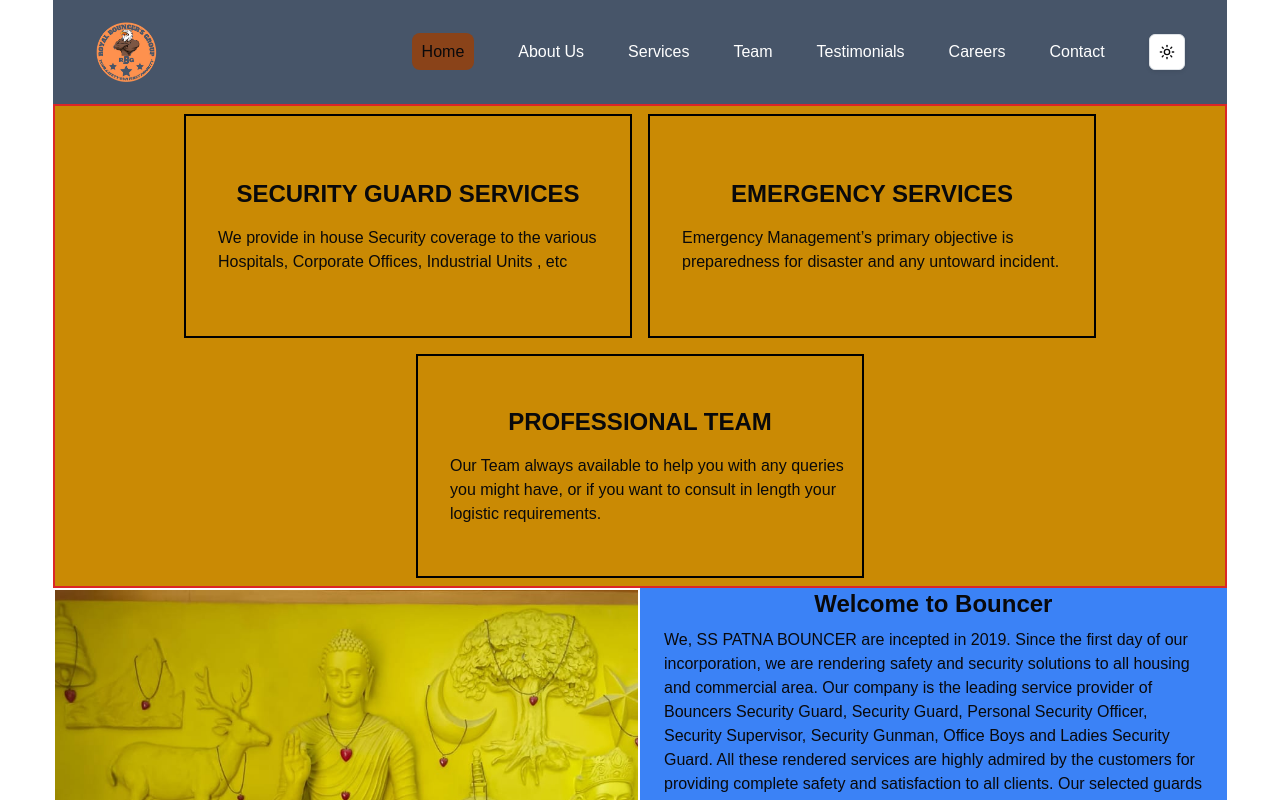
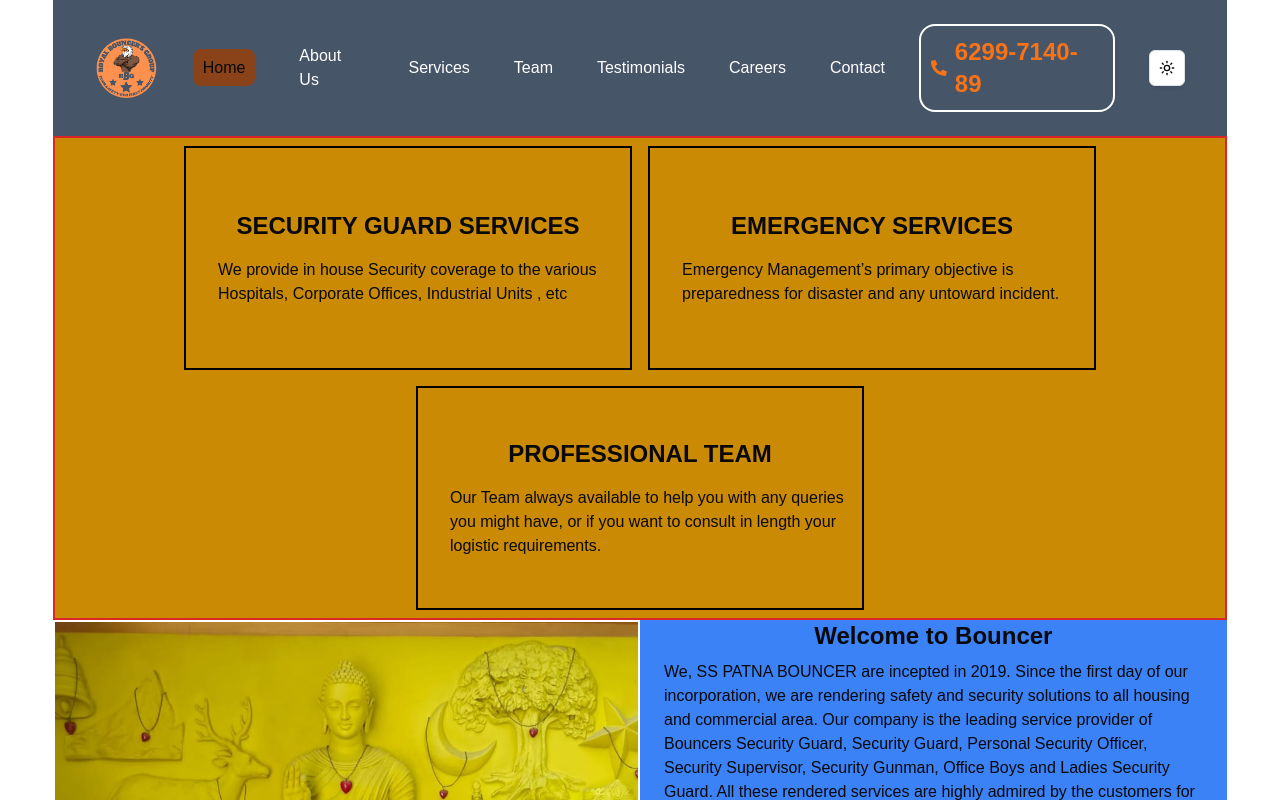
Before and after one commit to webdev-ashishk/Body-Guard, a Next.js app: page / in a window 1280 px wide. Shown: the top 800 px of the page. Built offline with nearby package versions, Linux system fonts and the light colour scheme.

Commit message:
Contact number added

```diff
--- a/src/components/HeaderMenuItems.tsx
+++ b/src/components/HeaderMenuItems.tsx
@@ -1,5 +1,6 @@
 import Link from 'next/link';
 import { usePathname } from 'next/navigation';
+import { FaPhoneAlt } from 'react-icons/fa';
 import { ModeToggle } from './ModeToggle';
 export default function HeaderMenuItems() {
   const currentPath = usePathname();
@@ -66,7 +67,14 @@ export default function HeaderMenuItems() {
             Contact
           </Link>
         </li>
+        <li className="rounded-2xl border-2 border-white" id="contactRBG">
+          <div className="flex justify-between items-center text-orange-500">
+            <FaPhoneAlt />
+            <li className="ml-2 font-extrabold text-2xl">6299-7140-89</li>
+          </div>
+        </li>
         <li>
+          {/* dark and light theme  */}
           <ModeToggle />
         </li>
       </ul>
```
